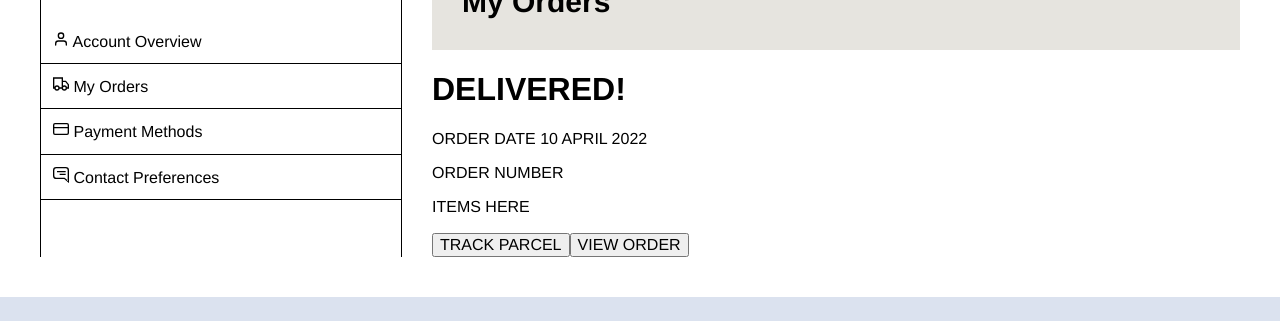
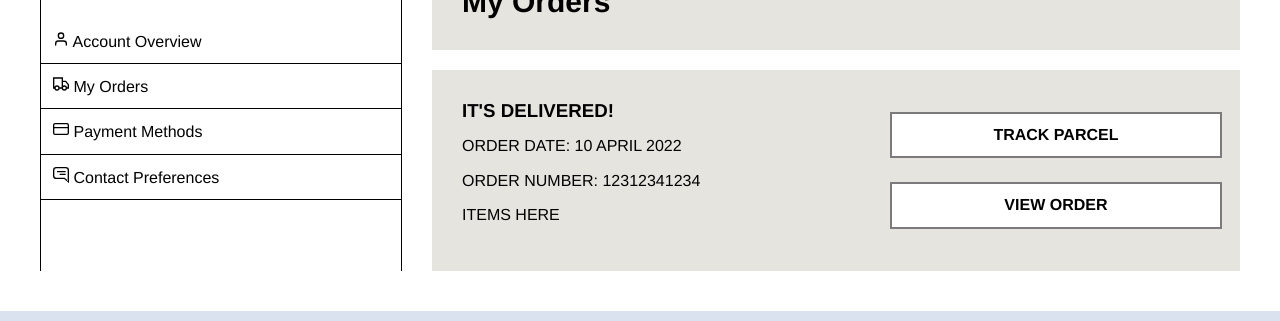
Before and after one commit to salmonsashimi/onlinestore, a Next.js app: page /user in a window 1280 px wide. Both pictures are taken after a click on the button "My Orders". Shown: the part 330-651 px from the top of the page. Built offline with nearby package versions, Linux system fonts and the light colour scheme; no server answers.

Commit message:
styled MyOrders component

```diff
--- a/src/components/userComponents/MyOrders.js
+++ b/src/components/userComponents/MyOrders.js
@@ -1,14 +1,17 @@
 const MyOrders = () => (
     <div className='myOrders'>
-        <h1>DELIVERED!</h1>
-        <p>ORDER DATE 10 APRIL 2022</p>
-        <p>ORDER NUMBER</p>
-        <p>ITEMS HERE</p>
-        <div className='myOrders__buttons'>
-            <button>TRACK PARCEL</button>
-            <button>VIEW ORDER</button>
+        <div className='myOrders__order'>
+            <div className='myOrders__order-text'>
+                <h3 className='myOrders__order-header'>IT'S DELIVERED!</h3>
+                <p>ORDER DATE: 10 APRIL 2022</p>
+                <p>ORDER NUMBER: 12312341234</p>
+                <p>ITEMS HERE</p>
+            </div>
+            <div className='myOrders__order-buttons'>
+                <button className='myOrders__order-button'>TRACK PARCEL</button>
+                <button className='myOrders__order-button'>VIEW ORDER</button>
+            </div>
         </div>
-
     </div>
 )
 
--- /dev/null
+++ b/src/styles/components/_myOrders.scss
@@ -0,0 +1,28 @@
+.myOrders__order {
+    background-color: $silver;
+    display: flex;
+    justify-content: space-between;
+    padding: $xl-size;
+}
+
+.myOrders__order-header {
+    margin: 0 0 $s-size 0;
+}
+
+.myOrders__order-buttons {
+    margin: auto 0;
+}
+
+.myOrders__order-button {
+    background-color: white;
+    border: 2px solid $grey;
+    font-weight: 700;
+    margin: $s-size;
+    padding: $s-size;
+    width: 100%;
+
+    &:hover {
+        cursor: pointer;
+        background-color: $light-grey;
+    }
+}
--- a/src/styles/styles.scss
+++ b/src/styles/styles.scss
@@ -44,3 +44,4 @@
 @import './components/user';
 @import './components/accountOverview';
 @import './components/contactPreferences';
+@import './components/myOrders';
```
